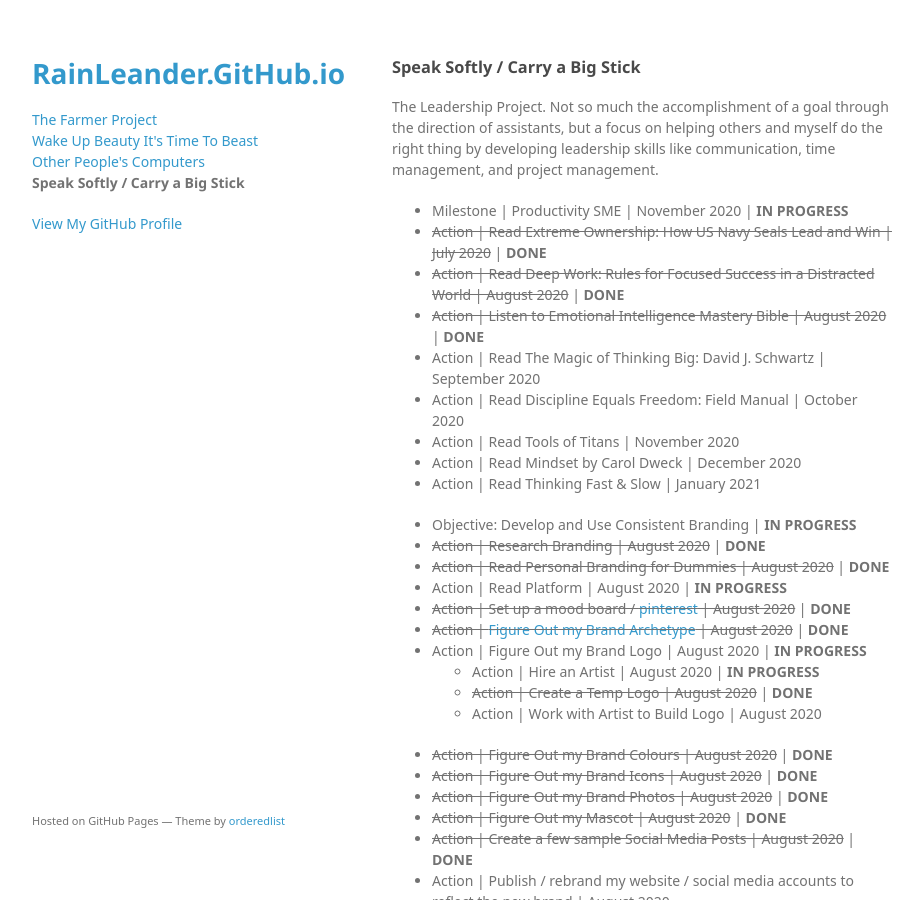
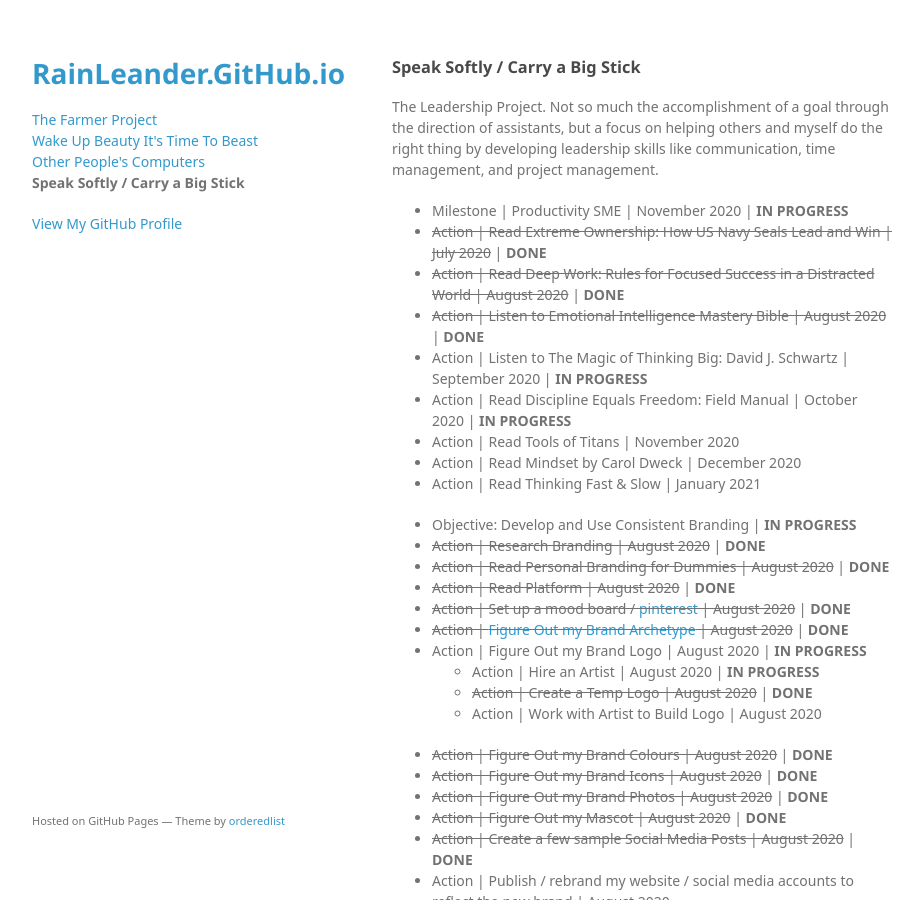
Before and after one commit to rainleander/rainleander.github.io, a Jekyll site: the page speak-softly.html, which Jekyll copies as it is, in a window 1280 px wide and 900 px high. Shown: the whole window, without its empty margins (178-1101 px from the left). Built offline with Jekyll 4.4.1, drawn with Linux system fonts in a browser that asks for light colours; some web fonts are replaced.

Commit message:
Update speak-softly.html

```diff
--- a/speak-softly.html
+++ b/speak-softly.html
@@ -33,8 +33,8 @@
         <li><del>Action | Read Extreme Ownership: How US Navy Seals Lead and Win | July 2020</del> | <b>DONE</b></li>
         <li><del>Action | Read Deep Work: Rules for Focused Success in a Distracted World | August 2020</del> | <b>DONE</b></li>
         <li><del>Action | Listen to Emotional Intelligence Mastery Bible | August 2020</del> | <b>DONE</b></li>
-        <li>Action | Read The Magic of Thinking Big: David J. Schwartz | September 2020</li>
-        <li>Action | Read Discipline Equals Freedom: Field Manual | October 2020</li>
+        <li>Action | Listen to The Magic of Thinking Big: David J. Schwartz | September 2020 | <b>IN PROGRESS</b></li>
+        <li>Action | Read Discipline Equals Freedom: Field Manual | October 2020 | <b>IN PROGRESS</b></li>
         <li>Action | Read Tools of Titans | November 2020</li>
         <li>Action | Read Mindset by Carol Dweck | December 2020</li>
         <li>Action | Read Thinking Fast & Slow | January 2021</li></ul>
@@ -42,7 +42,7 @@
         <ul><li>Objective: Develop and Use Consistent Branding | <b>IN PROGRESS</b></li>
           <li><del>Action | Research Branding | August 2020</del> | <b>DONE</b></li>
           <li><del>Action | Read Personal Branding for Dummies | August 2020</del> | <b>DONE</b></li>
-          <li>Action | Read Platform | August 2020 | <b>IN PROGRESS</b></li>
+          <li><del>Action | Read Platform | August 2020</del> | <b>DONE</b></li>
           <li><del>Action | Set up a mood board / <a href="https://nl.pinterest.com/rainsdance/dancing-engineer/">pinterest</a> | August 2020</del> | <b>DONE</b></li>
           <li><del>Action | <a href="http://groningenrain.nl/am-i-a-creator-or-a-sage-why-not-both/">Figure Out my Brand Archetype</a> | August 2020</del> | <b>DONE</b></li>
           <li>Action | Figure Out my Brand Logo | August 2020 | <b>IN PROGRESS</b></li>
```
